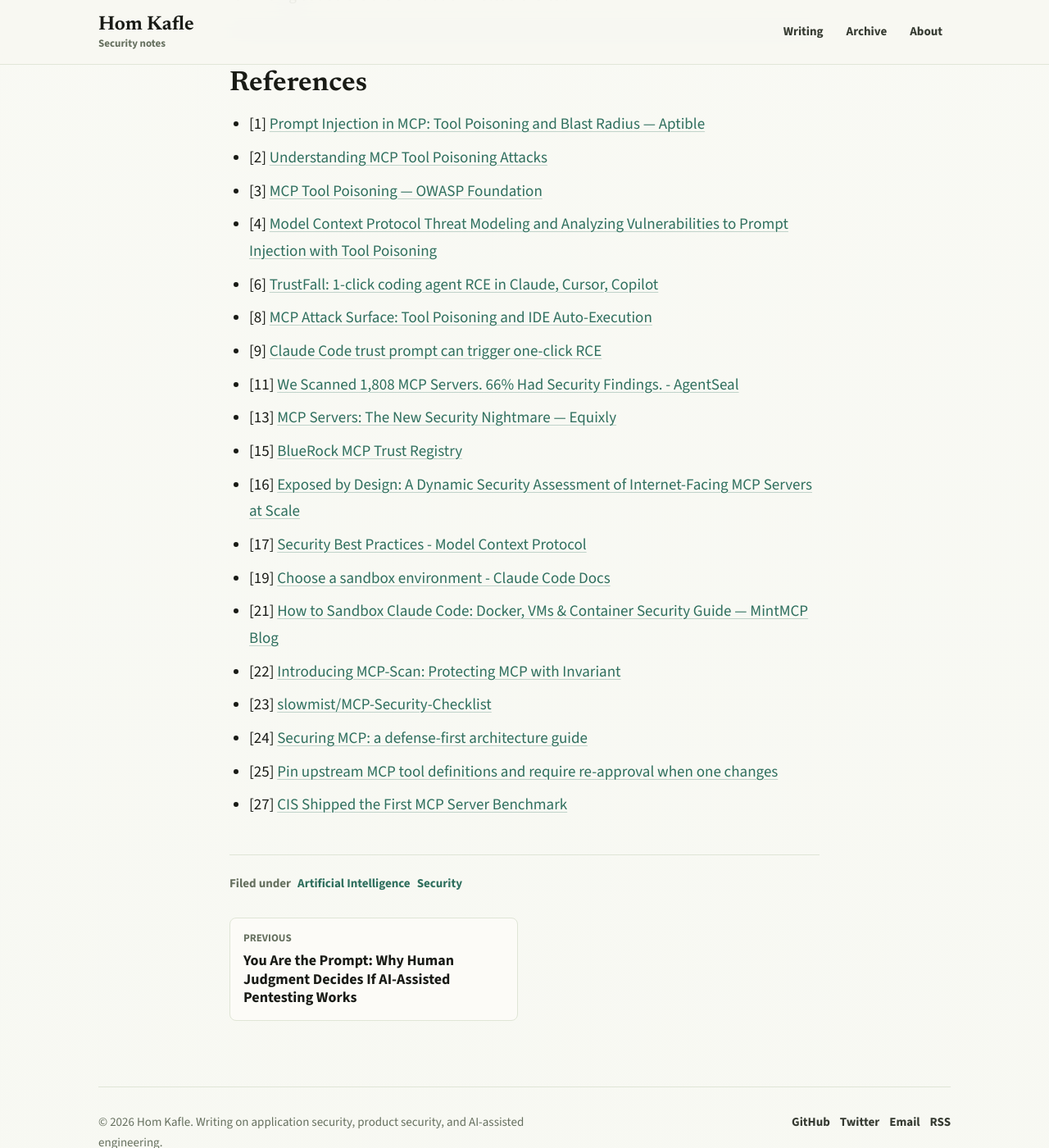
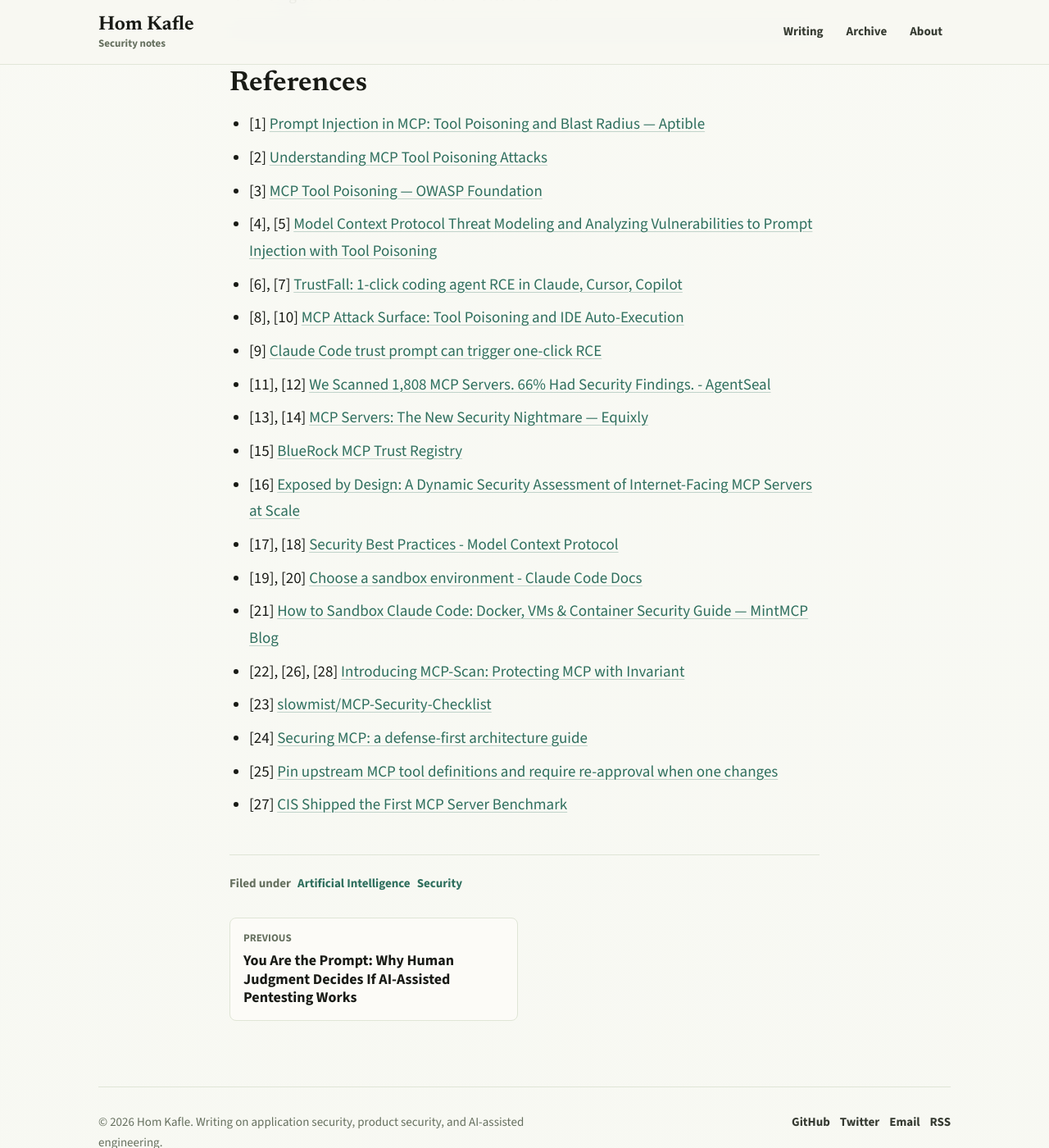
Before and after one commit to homkafle/homkafle.github.io, a Jekyll site: the page built from docs/_posts/2026-09-29-mcp-tool-poisoning-the-trust-layer-you-forgot-to-audit.md, in a window 1280 px wide and 1400 px high, scrolled down 7301 px. Shown: the whole window at 82% size. Built offline with Jekyll 4.4.1, drawn with Linux system fonts in a browser that asks for light colours.

Commit message:
Fix missing reference [14] and all deduplicated citation numbers
Group shared-URL citations under combined labels ([13, 14], [4, 5],
etc.) so every inline citation number has a visible references entry.
Eliminates silent drops from URL-based deduplication.

Co-Authored-By: Claude Sonnet 4.6 <noreply@anthropic.com>

```diff
--- a/docs/_posts/2026-09-29-mcp-tool-poisoning-the-trust-layer-you-forgot-to-audit.md
+++ b/docs/_posts/2026-09-29-mcp-tool-poisoning-the-trust-layer-you-forgot-to-audit.md
@@ -73,18 +73,18 @@ That's a strange place for a protocol this widely adopted to be sitting in late
 - \[1\] [Prompt Injection in MCP: Tool Poisoning and Blast Radius — Aptible](https://www.aptible.com/mcp-security/mcp-prompt-injection)
 - \[2\] [Understanding MCP Tool Poisoning Attacks](https://www.descope.com/learn/post/mcp-tool-poisoning)
 - \[3\] [MCP Tool Poisoning — OWASP Foundation](https://community.owasp.org/attacks/MCP_Tool_Poisoning)
-- \[4\] [Model Context Protocol Threat Modeling and Analyzing Vulnerabilities to Prompt Injection with Tool Poisoning](https://arxiv.org/abs/2603.22489)
-- \[6\] [TrustFall: 1-click coding agent RCE in Claude, Cursor, Copilot](https://adversa.ai/blog/trustfall-coding-agent-security-flaw-rce-claude-cursor-gemini-cli-copilot/)
-- \[8\] [MCP Attack Surface: Tool Poisoning and IDE Auto-Execution](https://labs.cloudsecurityalliance.org/research/csa-research-note-mcp-tool-poisoning-auto-execution-20260701/)
+- \[4\], \[5\] [Model Context Protocol Threat Modeling and Analyzing Vulnerabilities to Prompt Injection with Tool Poisoning](https://arxiv.org/abs/2603.22489)
+- \[6\], \[7\] [TrustFall: 1-click coding agent RCE in Claude, Cursor, Copilot](https://adversa.ai/blog/trustfall-coding-agent-security-flaw-rce-claude-cursor-gemini-cli-copilot/)
+- \[8\], \[10\] [MCP Attack Surface: Tool Poisoning and IDE Auto-Execution](https://labs.cloudsecurityalliance.org/research/csa-research-note-mcp-tool-poisoning-auto-execution-20260701/)
 - \[9\] [Claude Code trust prompt can trigger one-click RCE](https://www.theregister.com/security/2026/05/07/claude_code_trust_prompt_can_trigger_one-click_rce/5235319)
-- \[11\] [We Scanned 1,808 MCP Servers. 66% Had Security Findings. - AgentSeal](https://agentseal.org/blog/mcp-server-security-findings)
-- \[13\] [MCP Servers: The New Security Nightmare — Equixly](https://equixly.com/blog/2025/03/29/mcp-server-new-security-nightmare/)
+- \[11\], \[12\] [We Scanned 1,808 MCP Servers. 66% Had Security Findings. - AgentSeal](https://agentseal.org/blog/mcp-server-security-findings)
+- \[13\], \[14\] [MCP Servers: The New Security Nightmare — Equixly](https://equixly.com/blog/2025/03/29/mcp-server-new-security-nightmare/)
 - \[15\] [BlueRock MCP Trust Registry](https://www.bluerock.io/mcp-trust-registry)
 - \[16\] [Exposed by Design: A Dynamic Security Assessment of Internet-Facing MCP Servers at Scale](https://arxiv.org/abs/2608.00150)
-- \[17\] [Security Best Practices - Model Context Protocol](https://modelcontextprotocol.io/docs/2026-07-28/tutorials/security/security_best_practices)
-- \[19\] [Choose a sandbox environment - Claude Code Docs](https://code.claude.com/docs/en/sandbox-environments)
+- \[17\], \[18\] [Security Best Practices - Model Context Protocol](https://modelcontextprotocol.io/docs/2026-07-28/tutorials/security/security_best_practices)
+- \[19\], \[20\] [Choose a sandbox environment - Claude Code Docs](https://code.claude.com/docs/en/sandbox-environments)
 - \[21\] [How to Sandbox Claude Code: Docker, VMs & Container Security Guide — MintMCP Blog](https://www.mintmcp.com/blog/sandbox-claude-code)
-- \[22\] [Introducing MCP-Scan: Protecting MCP with Invariant](https://invariantlabs.ai/blog/introducing-mcp-scan)
+- \[22\], \[26\], \[28\] [Introducing MCP-Scan: Protecting MCP with Invariant](https://invariantlabs.ai/blog/introducing-mcp-scan)
 - \[23\] [slowmist/MCP-Security-Checklist](https://github.com/slowmist/MCP-Security-Checklist)
 - \[24\] [Securing MCP: a defense-first architecture guide](https://christian-schneider.net/blog/securing-mcp-defense-first-architecture/)
 - \[25\] [Pin upstream MCP tool definitions and require re-approval when one changes](https://github.com/safe-agentic-world/nomos/issues/76)
```
